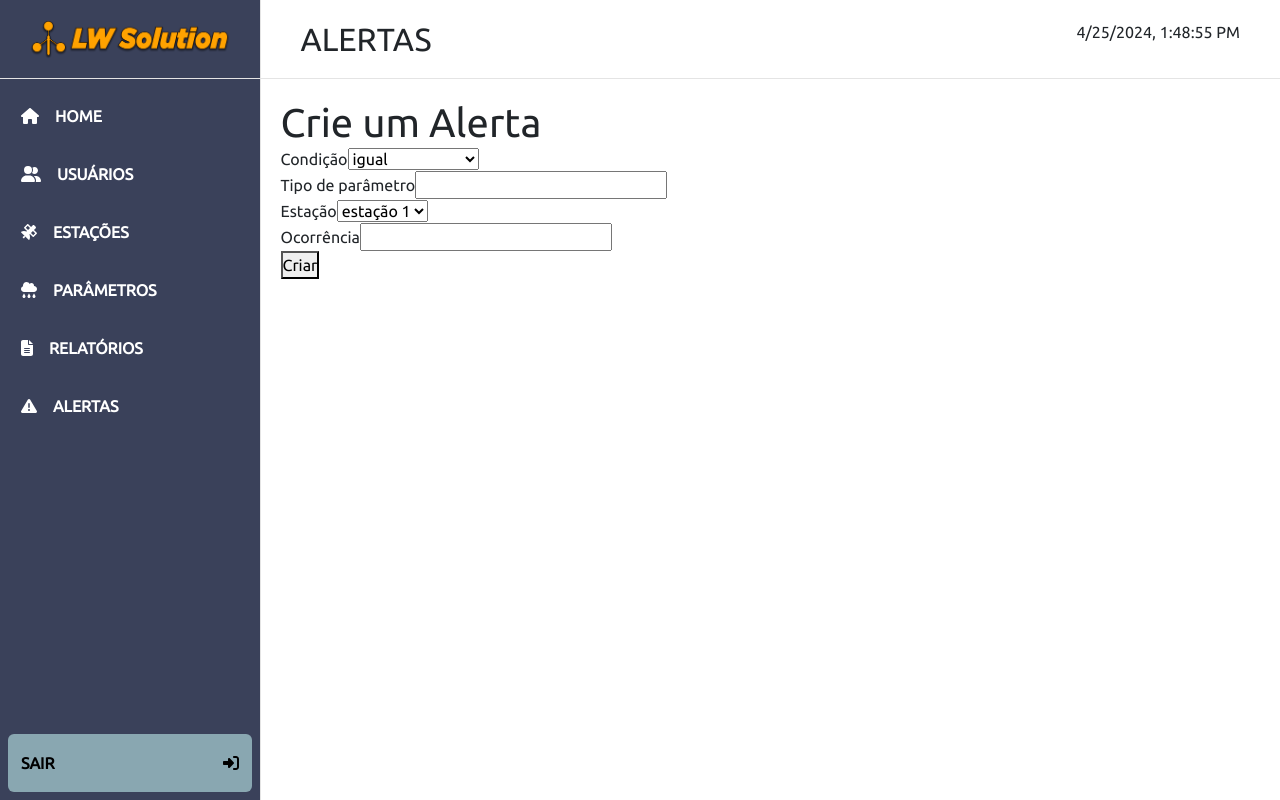
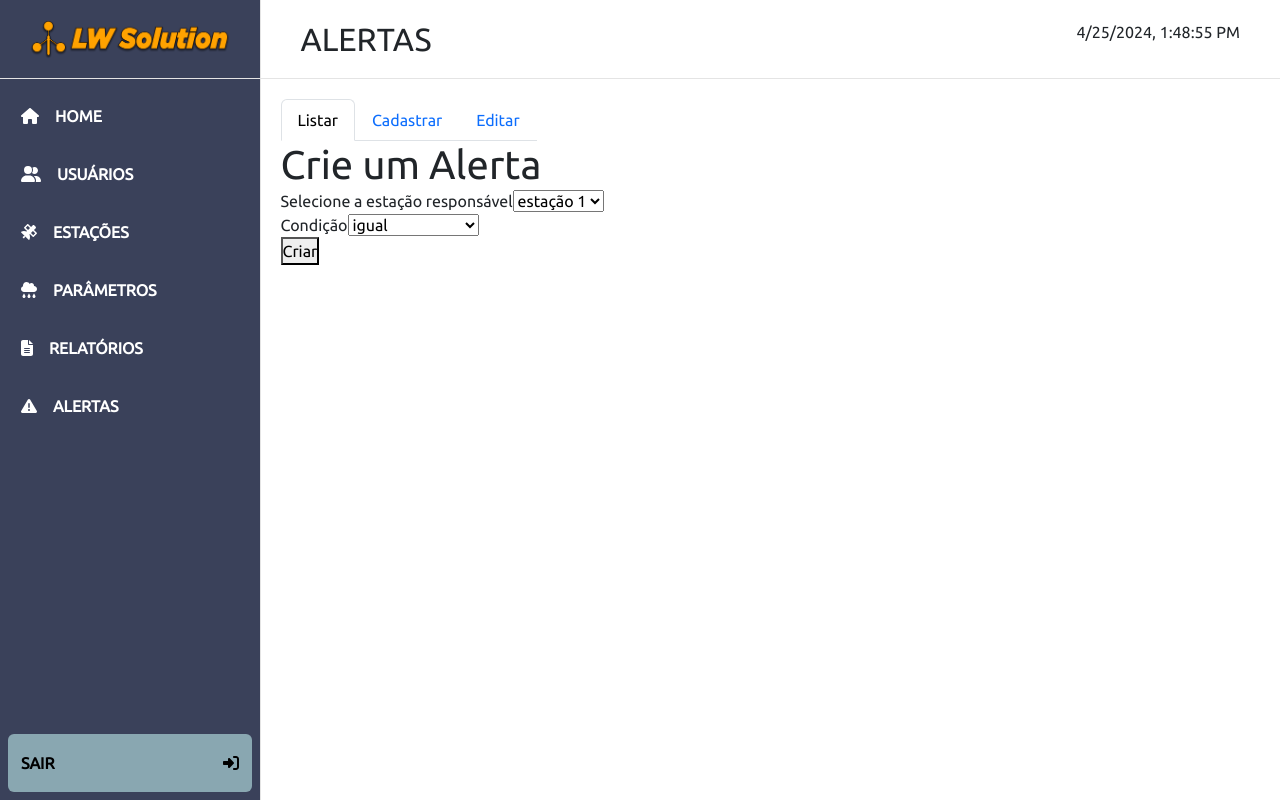
Before and after one commit to LW-Solution/FrontEnd, a React (Vite) app in the folder lws-front/: page /admin/alerts in a window 1280 px wide. Built offline with nearby package versions, Linux system fonts and the light colour scheme.

Commit message:
pages/alerts - add menu de nav para cadastro, editar e read

```diff
--- a/lws-front/src/pages/Alerts/index.tsx
+++ b/lws-front/src/pages/Alerts/index.tsx
@@ -1,5 +1,12 @@
 import { useState } from "react"
 import "./style.scss"
+import BodyHeader from "../../components/BodyHeader";
+
+const navigation = [
+  { link: "#listar", title: "Listar" },
+  { link: "#cadastrar", title: "Cadastrar" },
+  { link: "#editar", title: "Editar" },
+];
 
 export default function Alerts() {
 
@@ -22,12 +29,20 @@ export default function Alerts() {
 
   return (
     <>
+    <BodyHeader navigation={navigation} />
       <div className="corpoAlerta">
         <div>
           <h1>Crie um Alerta</h1>
         </div>
         <form className="corpoFormulario" onSubmit={handleSubmit}>
           <div className="campoCondicao">
+          <div>
+            <label>Selecione a estação responsável</label>
+            <select>
+              <option>estação 1</option>
+              <option>estação 2</option>
+            </select>
+          </div>
             <label>Condição</label>
             <select value={dadosAlerta.condicao} onChange={handleChange}>
               <option value="igual">igual</option>
@@ -37,21 +52,6 @@ export default function Alerts() {
               <option value="menor ou igual">menor ou igual</option>
             </select>
           </div>
-          <div>
-            <label>Tipo de parâmetro</label>
-            <input type="string"></input>
-          </div>
-          <div>
-            <label>Estação</label>
-            <select>
-              <option>estação 1</option>
-              <option>estação 2</option>
-            </select>
-          </div>
-          <div>
-            <label>Ocorrência</label>
-            <input type="string"></input>
-          </div>
 
           <button type="submit">Criar</button>
         </form>
```
